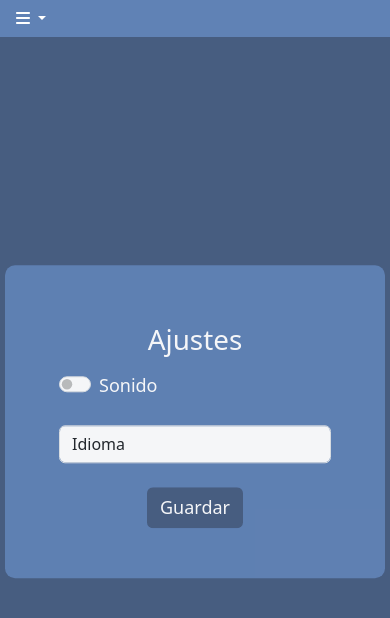
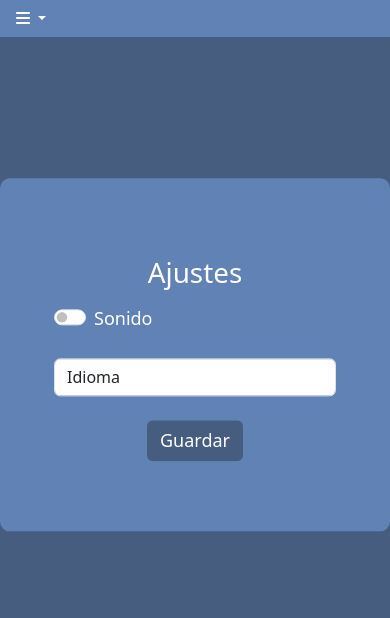
Before and after one commit to sofiacarrilloek/tictactoe, a website: page PantallaSonido.html in a window 390 px wide. Drawn offline with nearby package versions, Linux system fonts and the light colour scheme.

Commit message:
Adrian Responsivo

```diff
--- a/PantallaSonido.html
+++ b/PantallaSonido.html
@@ -39,8 +39,8 @@
       </div>
     </nav>
 
-    <section class="section">
-      <div class="form-container ">
+    <section class="form-container">
+      <div class="">
         <h1 class="bg-text-black text-center text-white py-2">Ajustes</h1>
         <div class="form-check form-switch form-check-lg ms-4">
           <label class="form-check-label sonido" for="flexSwitchCheckDefault">Sonido</label>
--- a/style.css
+++ b/style.css
@@ -35,16 +35,22 @@ a{
 }
 
 .form-container {
-    position: absolute;
-    top: 50%;
-    left: 50%;
-    transform: translate(-50%, -50%);
-    background-color: var(--secundario);
-    opacity: 0.95;
-    width: 380px;
-    padding: 50px 30px;
-    border-radius: 10px;
+  max-width: 600px;
+  margin: 0 auto;
+  padding: 70px 30px;
+  box-sizing: border-box;
+  background-color: var(--secundario);
+  border-radius: 10px;
+  top: 50%;
+  transform: translateY(40%);
+
 }
+@media (max-width: 600px) {
+  .container {
+    width: 100%;
+    max-width: none;
+  }}
+
 .btn{
     background-color: var(--primario);
     color: var(--blanco);
```
